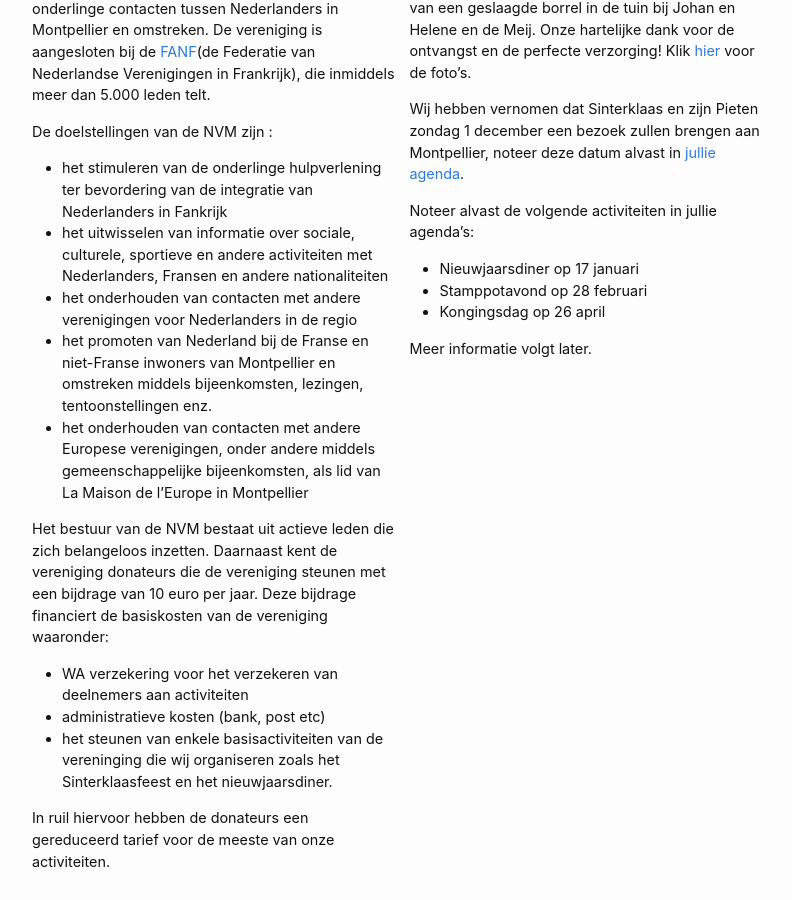
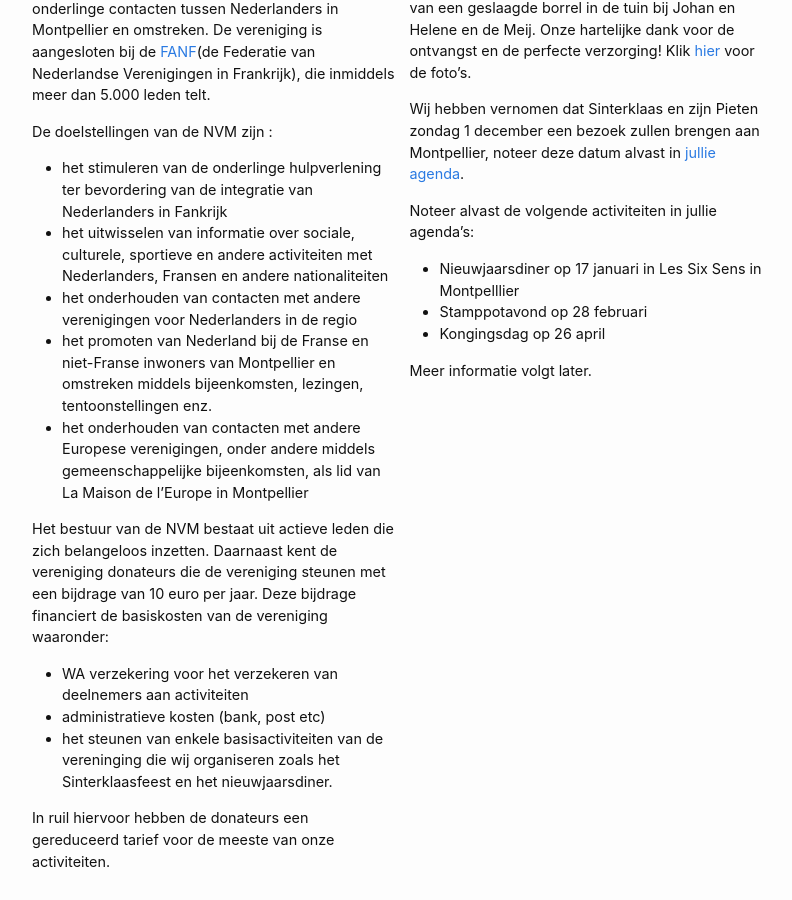
Before and after one commit to nederland34-fr/nederland34-fr.github.io, a Jekyll site: the page built from index.md, in a window 1280 px wide and 900 px high, scrolled down 465 px. Shown: the whole window, without its empty margins (238-1030 px from the left). Built offline with Jekyll 4.4.1, drawn with Linux system fonts in a browser that asks for light colours.

Commit message:
Update index.md

```diff
--- a/index.md
+++ b/index.md
@@ -38,7 +38,7 @@ Woensdag 11 september hebben we weer genoten van een geslaagde borrel in de tuin
 Wij hebben vernomen dat Sinterklaas en zijn Pieten zondag 1 december een bezoek zullen brengen aan Montpellier, noteer deze datum alvast in [jullie agenda](https://calendar.google.com/calendar/b/1/r/eventedit/copy/Xzg5MmthYzlpOGwyNDJiYTY2c3E0NGI5azY5Mms2YjlwNzExazJiOWo4NHIzY2MxaDhjc2tjaDlvNjggNmcyODQyZzM0aTd0cWkydmI0bWl2NmZkMDhAZw).
 
 Noteer alvast de volgende activiteiten in jullie agenda's:
-- Nieuwjaarsdiner op 17 januari
+- Nieuwjaarsdiner op 17 januari in Les Six Sens in Montpelllier
 - Stamppotavond op 28 februari
 - Kongingsdag op 26 april
 
```
